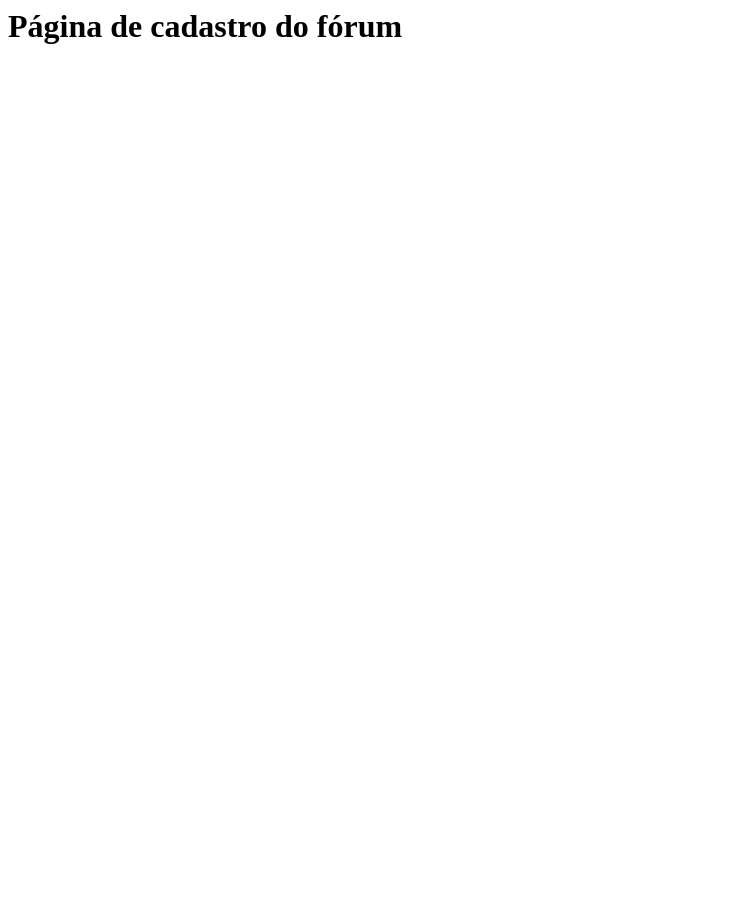
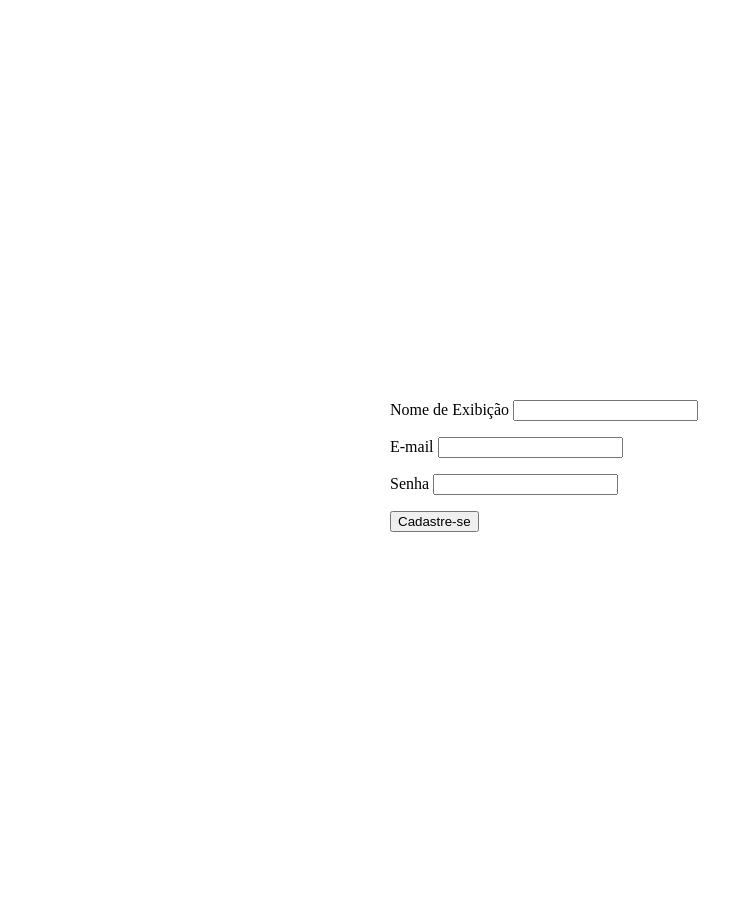
Before and after one commit to Jubronx/projetoForum, a PHP site: page /templates/register.html in a window 1280 px wide. Shown: the whole page, without its empty margins (0-753 px from the left). Before the commit the page ends 44 px from the top, so only its background shows below. Run offline with PHP 8.4, Linux system fonts and the light colour scheme.

Commit message:
criando tela de cadastro

```diff
--- a/public/css/templates/login.css
+++ b/public/css/templates/login.css
@@ -1,4 +1,4 @@
-.login_body {
+.login_body  {
     display: flex;
     justify-content: center;
     height: 950px;
--- a/public/css/templates/register.css
+++ b/public/css/templates/register.css
@@ -0,0 +1,12 @@
+.register_body {
+    display: flex;
+    justify-content: center;
+    height: 900px;
+}
+.register_form {
+    align-self: center;
+    width: 500px;
+}
+.register_itens {
+    margin: 16px 0;
+}
--- a/public/templates/login.html
+++ b/public/templates/login.html
@@ -3,7 +3,7 @@
     <meta charset="UTF-8">
     <meta name="viewport" content="width=device-width, initial-scale=1.0">
     <title>Faça seu login</title>
-    <link rel="stylesheet" href="css/templates/login.css">
+    <link rel="stylesheet" href="../css/templates/login.css">
 </head>
 <body>
     <div class="login_body">
--- a/public/templates/register.html
+++ b/public/templates/register.html
@@ -3,8 +3,27 @@
     <meta charset="UTF-8">
     <meta name="viewport" content="width=device-width, initial-scale=1.0">
     <title>Cadastre-se no Fórum</title>
+    <link rel="stylesheet" href="../css/templates/register.css">
 </head>
 <body>
-    <h1>Página de cadastro do fórum</h1>
+    <div class="register_body">
+        <div class="register_form">
+            <div class="register_itens">
+                <label for="">Nome de Exibição</label>
+                <input type="text" name="name" id="">
+            </div>
+            <div class="register_itens">
+                <label for="">E-mail</label>
+                <input type="email" name="email" id="">
+            </div>
+            <div class="register_itens">
+                <label for="">Senha</label>
+                <input type="password" name="senha" id="">
+            </div>
+                <input type="submit" class="btn"  value="Cadastre-se">
+
+        </div>
+    </div>
+
 </body>
 </html>
```
